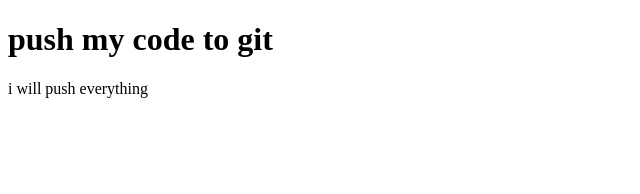
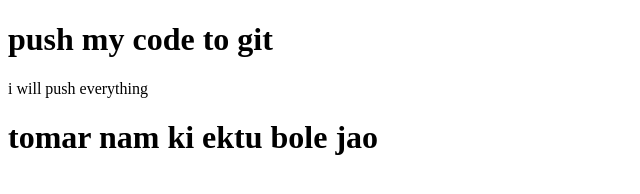
Before and after one commit to hasibul240/my-first-repo, a plain HTML site: page index.html in a window 1280 px wide. Shown: the whole page, without its empty margins (0-640 px from the left). Drawn offline with Linux system fonts and the light colour scheme.

Commit message:
change chack

```diff
--- a/index.html
+++ b/index.html
@@ -12,6 +12,7 @@
 <body>
     <h1>push my code to git</h1>
     <p>i will push everything</p>
+    <h1>tomar nam ki ektu bole jao</h1>
 </body>
 
 </html>
```
